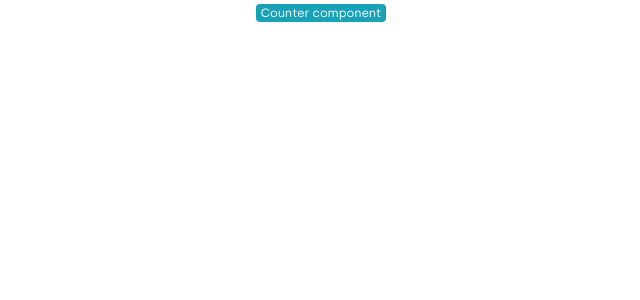
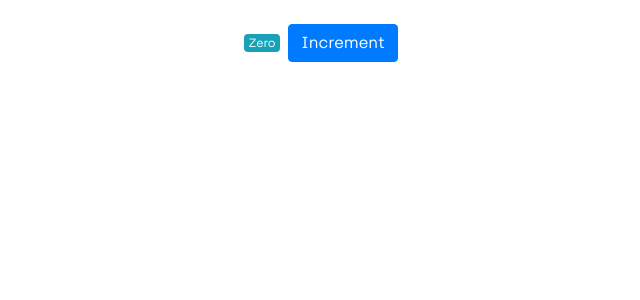
Before and after one commit to charlesonunze/first-react-app, a React (Create React App) app: page / in a window 1280 px wide. Shown: the top 300 px of the page, without its empty margins (319-959 px from the left). Built offline with nearby package versions, Linux system fonts and the light colour scheme.

Commit message:
embedding expressions

```diff
--- a/src/components/Counter.jsx
+++ b/src/components/Counter.jsx
@@ -1,13 +1,25 @@
 import React, { Component } from 'react';
 
 class Counter extends Component {
-	state = {};
+	state = {
+		count: 0
+	};
+
 	render() {
 		return (
-			<div className='text-center'>
-				<span className='badge badge-info'>Counter component</span>
+			<div className='text-center pt-4'>
+				<span className='badge badge-info mr-2'>
+					{this.formatCount()}
+				</span>
+
+				<button className='btn btn-primary'>Increment</button>
 			</div>
 		);
+	}
+
+	formatCount() {
+		const { count } = this.state;
+		return count === 0 ? 'Zero' : count;
 	}
 }
 
```
